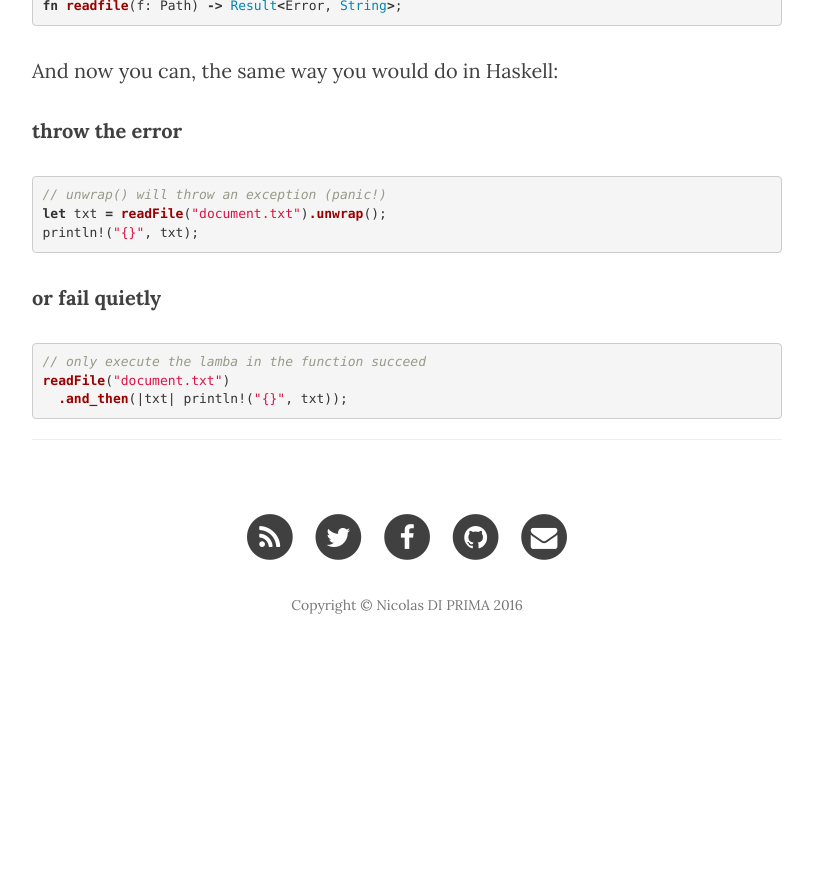
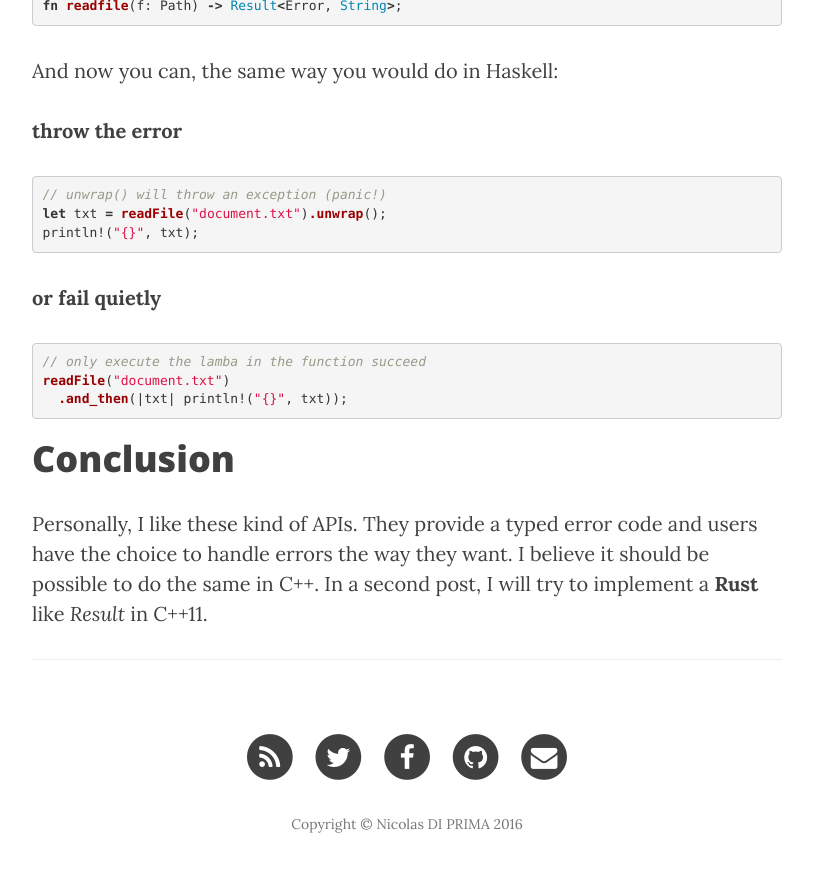
Before and after one commit to NicolasDP/NicolasDP.github.io, a Jekyll site: the page built from _posts/2016-06-11-yet-another-error-handling.md, in a window 1280 px wide and 900 px high, scrolled down 2578 px. Shown: the top 872 px of the window, without its empty margins (233-1046 px from the left). Built offline with Jekyll 4.4.1, drawn with Linux system fonts in a browser that asks for light colours; nearby versions of some CDN libraries; comment, search, counter and statistics services are not loaded; before the commit the page ends 3259 px from its top, so only the background shows below that; some of the changed text lies outside the part shown.

Commit message:
Add conclusion

```diff
--- a/_posts/2016-06-11-yet-another-error-handling.md
+++ b/_posts/2016-06-11-yet-another-error-handling.md
@@ -107,3 +107,10 @@ println!("{}", txt);
 readFile("document.txt")
   .and_then(|txt| println!("{}", txt));
 {% endhighlight %}
+
+# Conclusion
+
+Personally, I like these kind of APIs. They provide a typed error
+code and users have the choice to handle errors the way they want.
+I believe it should be possible to do the same in C++.
+In a second post, I will try to implement a **Rust** like *Result* in C++11.
```
Also changed, not shown: other parts of _posts/2016-06-11-yet-another-error-handling.md (+1 -1 lines).
